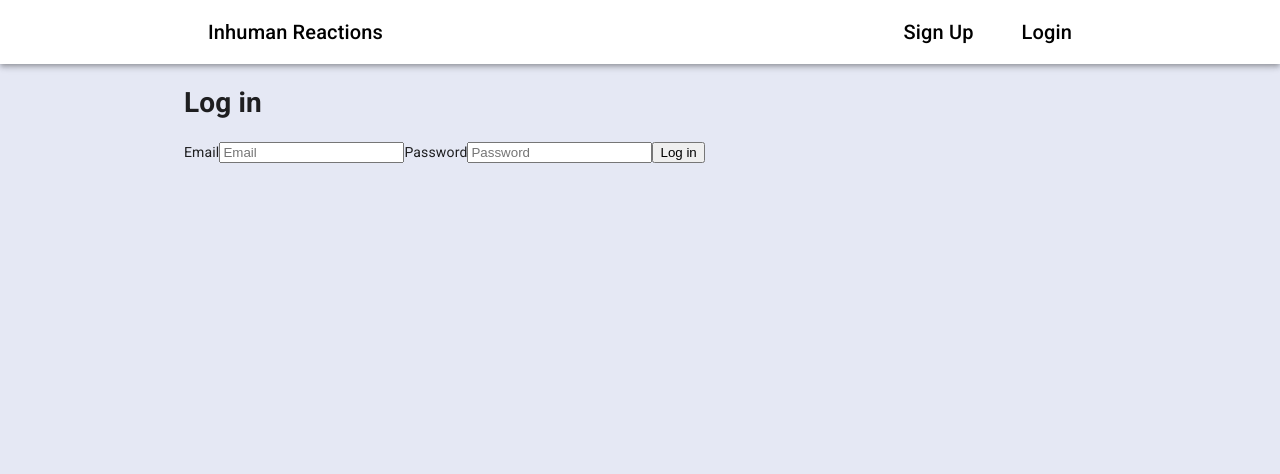
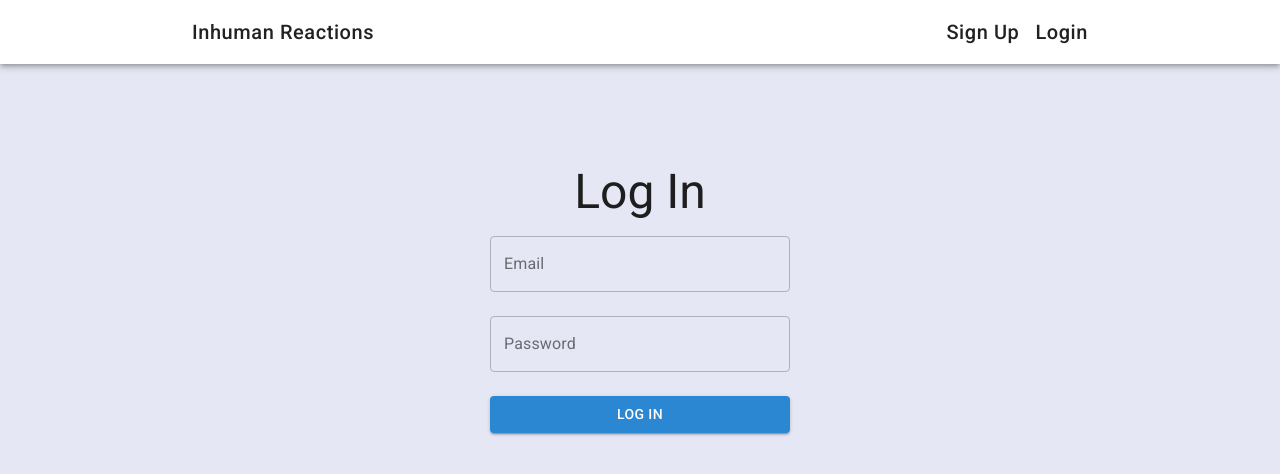
Before and after one commit to JamesKemp296/Inhuman-Reactions, a React (Create React App) app: page /login in a window 1280 px wide. Shown: the top 474 px of the page. Built offline with nearby package versions, Linux system fonts and the light colour scheme; no server answers.

Commit message:
header buttons and login/signup styles

```diff
--- a/src/App.tsx
+++ b/src/App.tsx
@@ -1,6 +1,6 @@
 import React from "react"
 import { BrowserRouter as Router, Route, Switch } from "react-router-dom"
-import { OFF_WHTIE } from "./utils"
+import { OFF_WHTIE, BLUE } from "./utils"
 
 // Material UI
 import { ThemeProvider, createMuiTheme } from "@material-ui/core/styles"
@@ -27,6 +27,9 @@ const theme = createMuiTheme({
   palette: {
     background: {
       default: OFF_WHTIE,
+    },
+    primary: {
+      main: BLUE,
     },
   },
 })
--- a/src/components/Header/index.tsx
+++ b/src/components/Header/index.tsx
@@ -3,7 +3,7 @@ import { Link } from "react-router-dom"
 import app from "../../firebase"
 
 // Material UI
-import { createStyles, makeStyles, Theme } from "@material-ui/core/styles"
+import { makeStyles, Theme } from "@material-ui/core/styles"
 import AppBar from "@material-ui/core/AppBar"
 import Toolbar from "@material-ui/core/Toolbar"
 import Typography from "@material-ui/core/Typography"
@@ -15,16 +15,15 @@ import { AuthContext } from "../../contexts/Auth"
 
 interface Props {}
 
-const useStyles = makeStyles((theme: Theme) =>
-  createStyles({
+const useStyles = makeStyles((theme: Theme) => ({
   root: {
     flexGrow: 1,
     backgroundColor: "white",
   },
   navLink: {
-      color: "black",
-      padding: "0px 24px",
-      textDecoration: "none",
+    fontSize: 20,
+    textTransform: "capitalize",
+    borderRadius: 0,
   },
   toolbar: {
     maxWidth: 960,
@@ -32,9 +31,9 @@ const useStyles = makeStyles((theme: Theme) =>
     margin: "0px auto",
     display: "flex",
     justifyContent: "space-between",
+    alignItems: "stretch",
   },
-  }),
-)
+}))
 
 const Header: React.FC<Props> = () => {
   const { currentUser } = useContext(AuthContext)
@@ -46,26 +45,20 @@ const Header: React.FC<Props> = () => {
 
   const renderNavActions = useCallback((): React.ReactNode => {
     if (currentUser) {
-      return <Button onClick={SignOut}>Log Out</Button>
+      return (
+        <Button onClick={SignOut} className={classes.navLink}>
+          Log Out
+        </Button>
+      )
     }
     return (
       <Box display="flex">
-        <Typography
-          variant="h6"
-          className={classes.navLink}
-          component={Link}
-          to="/signup"
-        >
+        <Button className={classes.navLink} component={Link} to="/signup">
           Sign Up
-        </Typography>
-        <Typography
-          variant="h6"
-          className={classes.navLink}
-          component={Link}
-          to="/login"
-        >
+        </Button>
+        <Button className={classes.navLink} component={Link} to="/login">
           Login
-        </Typography>
+        </Button>
       </Box>
     )
   }, [currentUser])
@@ -73,14 +66,9 @@ const Header: React.FC<Props> = () => {
   const renderDashboardLink = useCallback((): React.ReactNode => {
     if (!currentUser) return null
     return (
-      <Typography
-        variant="h6"
-        className={classes.navLink}
-        component={Link}
-        to="/dashboard"
-      >
+      <Button className={classes.navLink} component={Link} to="/dashboard">
         Dashboard
-      </Typography>
+      </Button>
     )
   }, [currentUser])
 
@@ -88,14 +76,9 @@ const Header: React.FC<Props> = () => {
     <AppBar position="static" className={classes.root}>
       <Toolbar className={classes.toolbar}>
         <Box display="flex">
-          <Typography
-            variant="h6"
-            className={classes.navLink}
-            component={Link}
-            to="/"
-          >
+          <Button className={classes.navLink} component={Link} to="/">
             Inhuman Reactions
-          </Typography>
+          </Button>
           {renderDashboardLink()}
         </Box>
         {renderNavActions()}
--- a/src/views/Login/index.tsx
+++ b/src/views/Login/index.tsx
@@ -4,13 +4,35 @@ import app from "../../firebase"
 import { AuthContext } from "../../contexts/Auth"
 
 // Material UI
+import { makeStyles, Theme } from "@material-ui/core/styles"
 import Container from "@material-ui/core/Container"
+import TextField from "@material-ui/core/TextField"
+import Box from "@material-ui/core/Box"
+import Button from "@material-ui/core/Button"
+import Typography from "@material-ui/core/Typography"
 
 interface Props {
   history: any
 }
 
+const useStyles = makeStyles((theme: Theme) => ({
+  form: {
+    display: "flex",
+    flexDirection: "column",
+  },
+  formContainer: {
+    display: "flex",
+    justifyContent: "center",
+    marginTop: 100,
+  },
+  formInput: {
+    width: 300,
+    marginBottom: theme.spacing(3),
+  },
+}))
+
 const Login: React.FC<Props> = ({ history }) => {
+  const classes = useStyles()
   const handleLogin = useCallback(
     async (event) => {
       event.preventDefault()
@@ -33,18 +55,30 @@ const Login: React.FC<Props> = ({ history }) => {
 
   return (
     <Container maxWidth="md">
-      <h1>Log in</h1>
-      <form onSubmit={handleLogin}>
-        <label>
-          Email
-          <input name="email" type="email" placeholder="Email" />
-        </label>
-        <label>
-          Password
-          <input name="password" type="password" placeholder="Password" />
-        </label>
-        <button type="submit">Log in</button>
-      </form>
+      <Box className={classes.formContainer}>
+        <form onSubmit={handleLogin} className={classes.form}>
+          <Typography variant="h3" align="center" paragraph>
+            Log In
+          </Typography>
+          <TextField
+            variant="outlined"
+            name="email"
+            type="email"
+            label="Email"
+            className={classes.formInput}
+          />
+          <TextField
+            variant="outlined"
+            name="password"
+            type="password"
+            label="Password"
+            className={classes.formInput}
+          />
+          <Button type="submit" variant="contained" color="primary">
+            Log in
+          </Button>
+        </form>
+      </Box>
     </Container>
   )
 }
--- a/src/views/SignUp/index.tsx
+++ b/src/views/SignUp/index.tsx
@@ -3,13 +3,35 @@ import { withRouter } from "react-router"
 import app from "../../firebase"
 
 // Material UI
+import { makeStyles, Theme } from "@material-ui/core/styles"
 import Container from "@material-ui/core/Container"
+import TextField from "@material-ui/core/TextField"
+import Box from "@material-ui/core/Box"
+import Button from "@material-ui/core/Button"
+import Typography from "@material-ui/core/Typography"
 
 interface Props {
   history: any
 }
 
+const useStyles = makeStyles((theme: Theme) => ({
+  form: {
+    display: "flex",
+    flexDirection: "column",
+  },
+  formContainer: {
+    display: "flex",
+    justifyContent: "center",
+    marginTop: 100,
+  },
+  formInput: {
+    width: 300,
+    marginBottom: theme.spacing(3),
+  },
+}))
+
 const SignUp: React.FC<Props> = ({ history }) => {
+  const classes = useStyles()
   const handleSignUp = useCallback(
     async (event) => {
       event.preventDefault()
@@ -28,18 +50,30 @@ const SignUp: React.FC<Props> = ({ history }) => {
 
   return (
     <Container maxWidth="md">
-      <h1>Sign up</h1>
-      <form onSubmit={handleSignUp}>
-        <label>
-          Email
-          <input name="email" type="email" placeholder="Email" />
-        </label>
-        <label>
-          Password
-          <input name="password" type="password" placeholder="Password" />
-        </label>
-        <button type="submit">Sign Up</button>
-      </form>
+      <Box className={classes.formContainer}>
+        <form onSubmit={handleSignUp} className={classes.form}>
+          <Typography variant="h3" align="center" paragraph>
+            Sign Up
+          </Typography>
+          <TextField
+            variant="outlined"
+            name="email"
+            type="email"
+            label="Email"
+            className={classes.formInput}
+          />
+          <TextField
+            variant="outlined"
+            name="password"
+            type="password"
+            label="Password"
+            className={classes.formInput}
+          />
+          <Button type="submit" variant="contained" color="primary">
+            Sign Up
+          </Button>
+        </form>
+      </Box>
     </Container>
   )
 }
```
Lines whose indentation alone changed are shown as unchanged.
